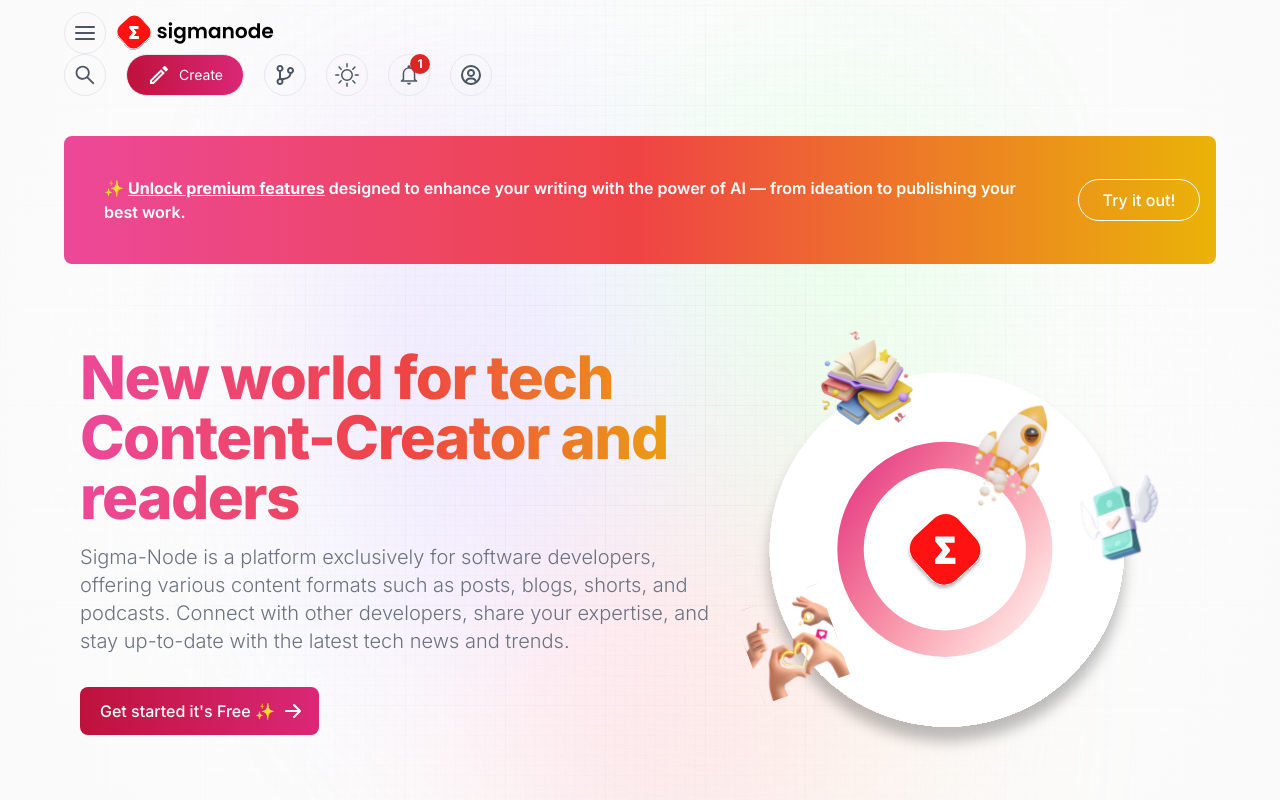
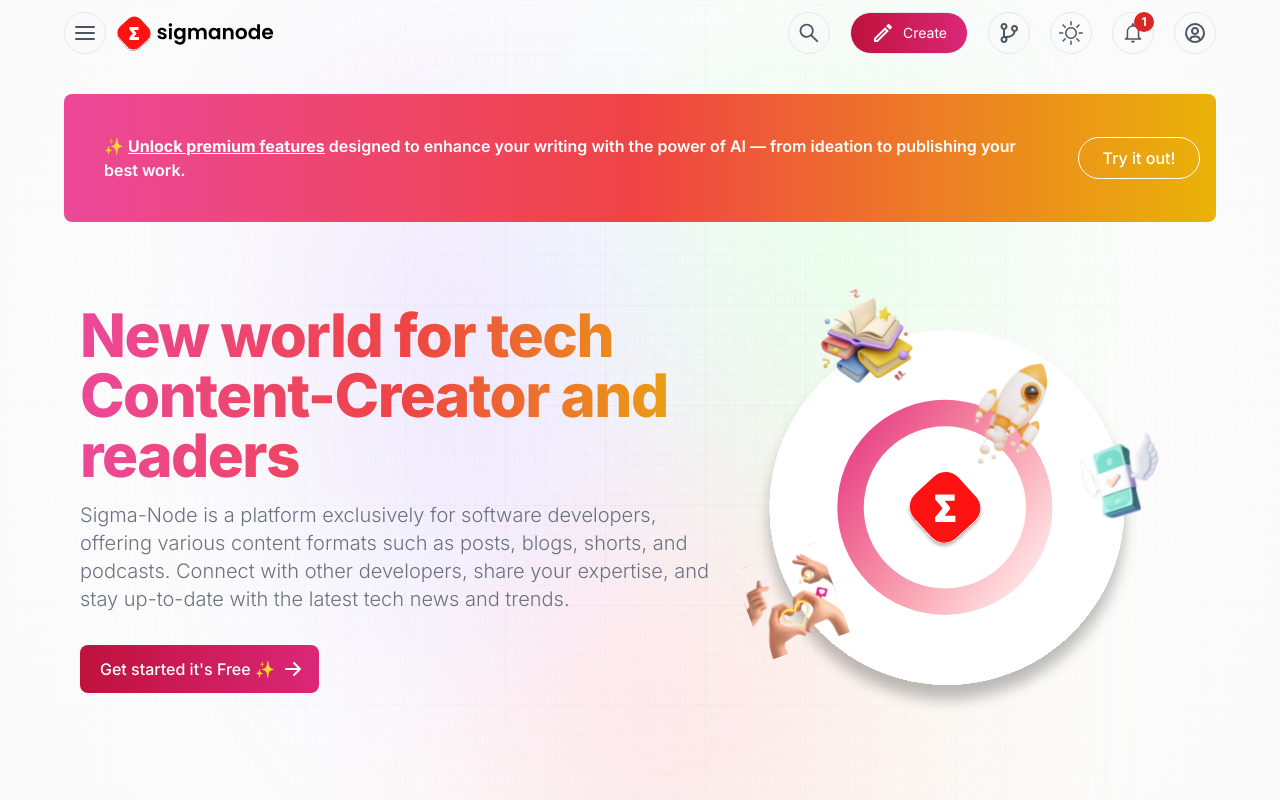
Before and after one commit to Aestheticsuraj234/sigma-node-ui, a Next.js app: page / in a window 1280 px wide. Shown: the top 800 px of the page. Built offline with nearby package versions, Linux system fonts and the light colour scheme; no server answers.

Commit message:
few change into the style

```diff
--- a/app/globals.css
+++ b/app/globals.css
@@ -127,3 +127,37 @@
 .form_input {
   @apply w-full flex rounded-lg mt-2 p-3 text-sm text-gray-500 outline-0;
 }
+
+/* Nav Component */
+.logo_text {
+  @apply max-sm:hidden font-satoshi font-semibold text-lg text-black tracking-wide;
+}
+
+.dropdown {
+  @apply absolute right-0 top-full mt-3 w-full p-5 rounded-lg bg-white min-w-[210px] flex flex-col gap-2 justify-end items-end;
+}
+
+.dropdown_link {
+  @apply text-sm font-inter text-gray-700 hover:text-gray-500 font-medium;
+}
+
+/* PromptCard Component */
+._card {
+  @apply flex-1 break-inside-avoid rounded-lg border border-gray-300 bg-white/20 bg-clip-padding p-6 pb-4 backdrop-blur-lg backdrop-filter md:w-[360px] w-full h-fit;
+}
+
+.flex-center {
+  @apply flex justify-center items-center;
+}
+
+.flex-start {
+  @apply flex justify-start items-start;
+}
+
+.flex-end {
+  @apply flex justify-end items-center;
+}
+
+.flex-between {
+  @apply flex justify-between items-center;
+}
```
